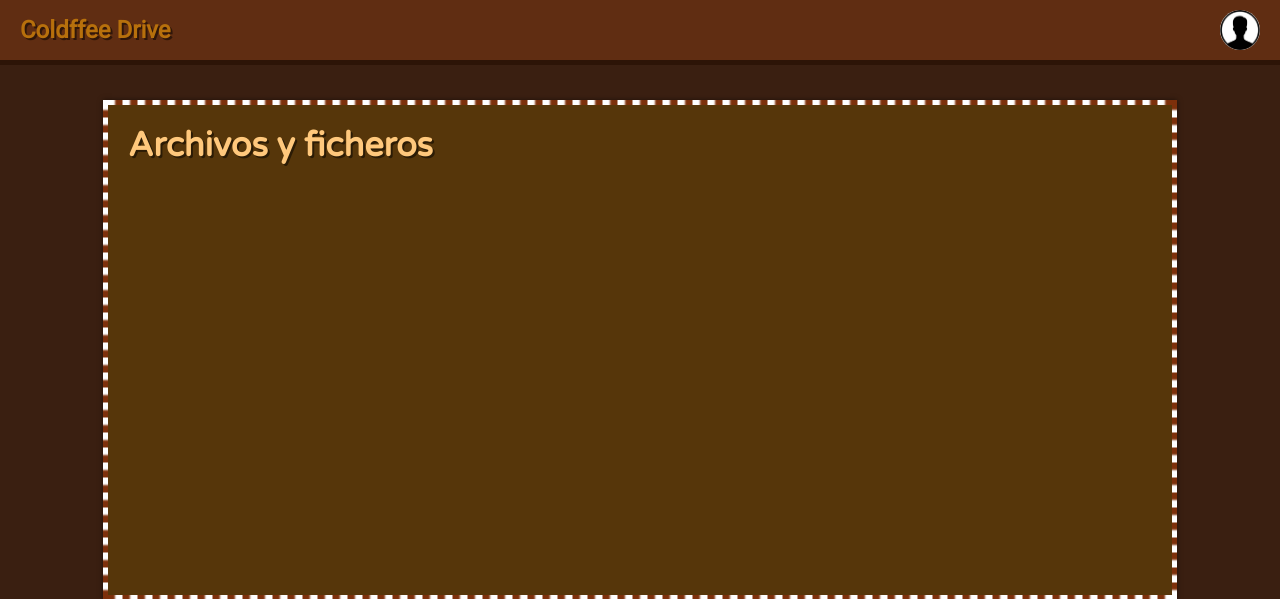
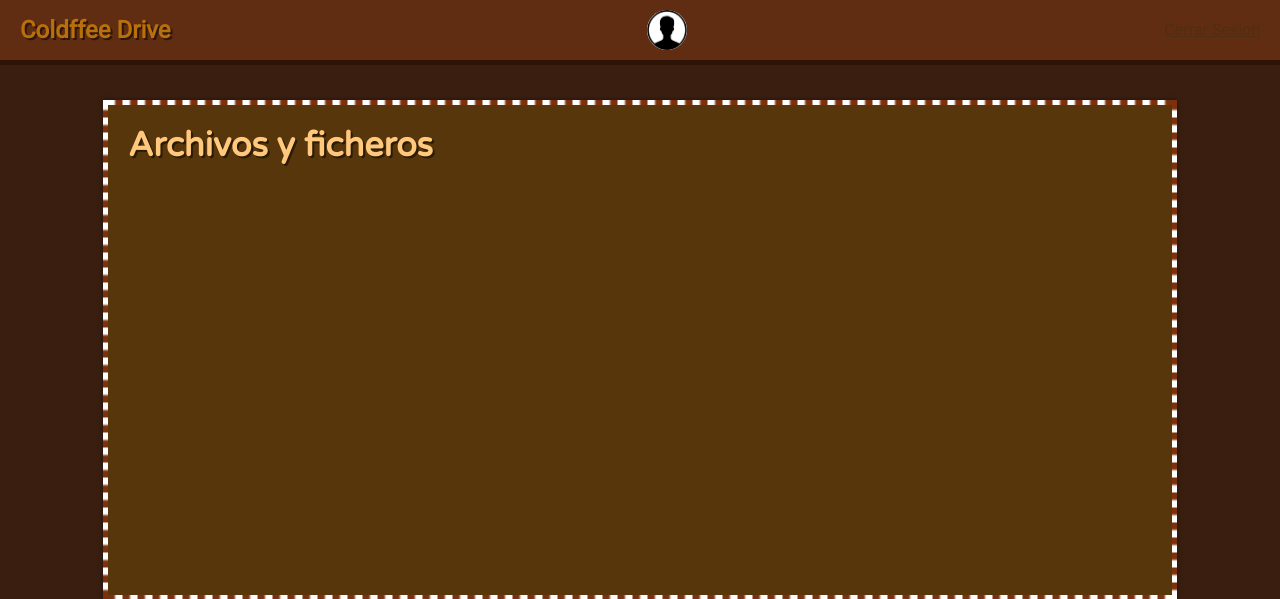
Before and after one commit to MANUEL1518/coldffee, a PHP site: page /home.php in a window 1280 px wide. Shown: the top 599 px of the page. Run offline with PHP 8.4, Linux system fonts and the light colour scheme; the visitor is signed in with stand-in values (Sample User, id 1).

Commit message:
ya_puede_cerrar_sesion

```diff
--- a/home.php
+++ b/home.php
@@ -18,6 +18,7 @@ session_start();
 	<header>
 		<span><h2>Coldffee Drive</h2></span>
 		<span><img src="med/user_icon.png"></span>
+		<span><a href="session_close.php">Cerrar Sesion</a></span>
 	</header>
 	<div id="main">
 		<h1>Archivos y ficheros</h1>
```
Also changed, not shown: README.txt.
